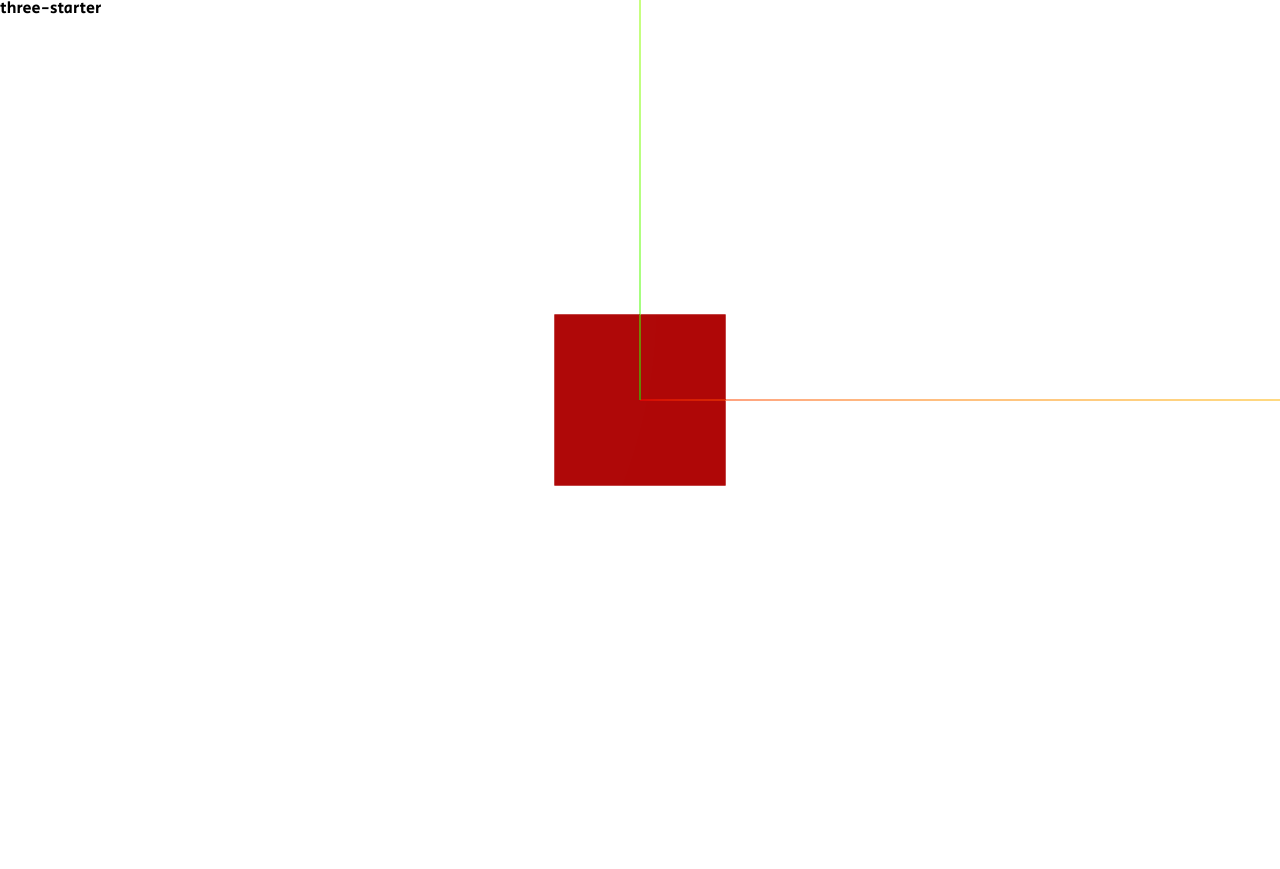
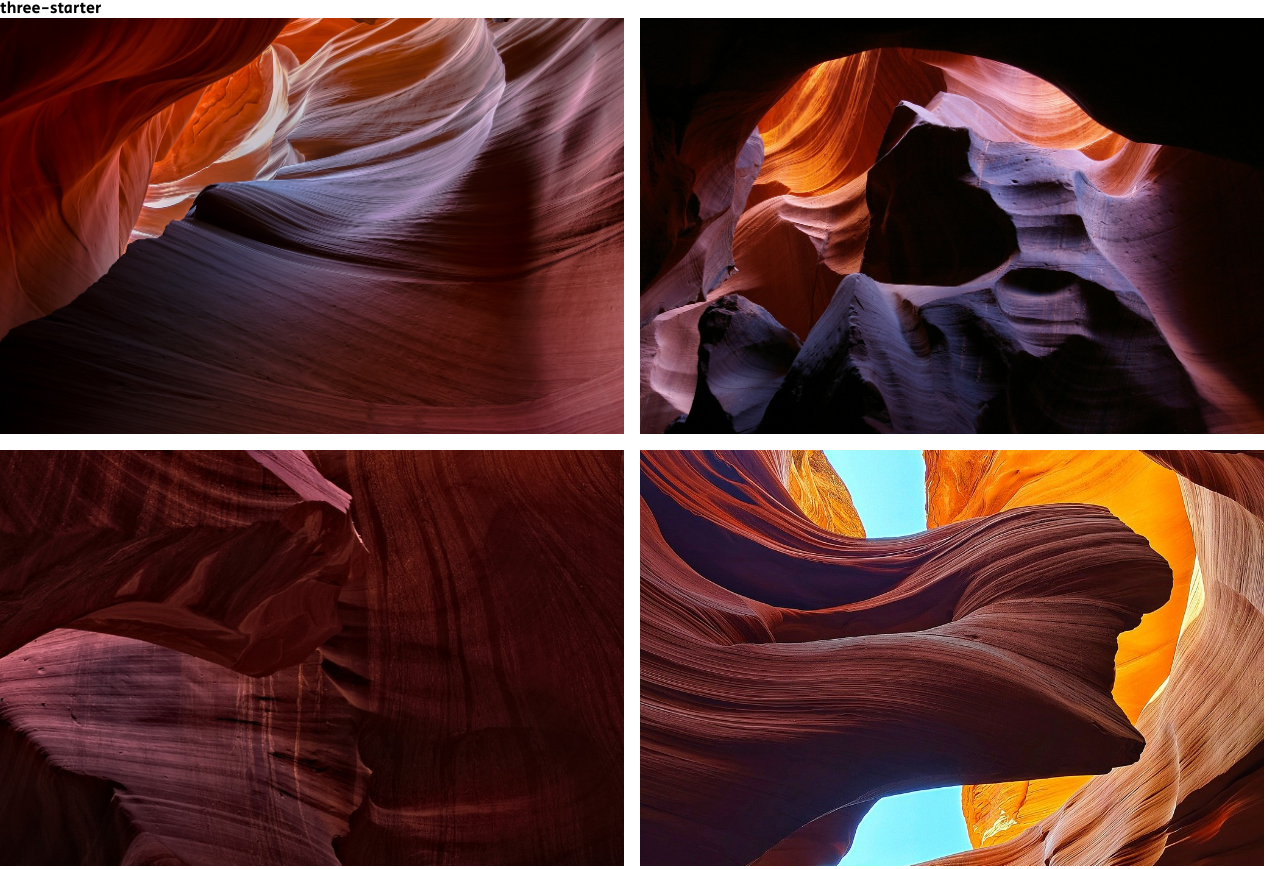
Before and after one commit to taic-dev/three-starter, a website built with Vite: page index.html in a window 1280 px wide. Shown: the top 869 px of the page. Before the commit the page ends 800 px from the top, so only its background shows below. Built offline with nearby package versions, Linux system fonts and the light colour scheme; files whose address does not match are found by name.

Commit message:
add: demo html

```diff
--- a/index.html
+++ b/index.html
@@ -10,9 +10,17 @@
   <title>threejs-ts-starter</title>
 </head>
 <body>
-  <h1>three-starter</h1>
   <div class="webgl"></div>
+  <header><h1>three-starter</h1></header>
+  <main>
+    <ul class="list">
+      <li class="item"><img class="item__image" src="src/assets/images/demo1.jpg" alt=""></li>
+      <li class="item"><img class="item__image" src="src/assets/images/demo2.jpg" alt=""></li>
+      <li class="item"><img class="item__image" src="src/assets/images/demo3.jpg" alt=""></li>
+      <li class="item"><img class="item__image" src="src/assets/images/demo4.jpg" alt=""></li>
+      <li class="item"><img class="item__image" src="src/assets/images/demo5.jpg" alt=""></li>
+    </ul>
   </main>
-  <script type="module" src="./src/assets/main.ts"></script>
+  <script type="module" src="./src/assets/ts/app.ts"></script>
 </body>
 </html>
--- a/src/assets/css/style.css
+++ b/src/assets/css/style.css
@@ -3,11 +3,34 @@
   padding: 0;
   font-family: "Secular One", sans-serif;
 }
-html,body { overflow-x: hidden; }
+html,body {
+  overflow-x: hidden;
+}
 canvas {
   position: absolute;
   top: 0;
   left: 0;
-  z-index: -1;
+  /* z-index: -1;
+  pointer-events: none; */
 }
-h1 { margin: 15px; font-size: 2rem; }
+
+img {
+  width: 100%;
+  height: 100%;
+  object-fit: cover;
+}
+
+h1 {
+  margin: 15px; font-size: 2rem;
+}
+
+.list {
+  display: flex;
+  flex-wrap: wrap;
+  gap: 16px;
+}
+
+.item {
+  width: calc(50% - 16px);
+  aspect-ratio: 3 / 2;
+}
```
Also changed, not shown: src/assets/images/demo1.jpg (added), src/assets/images/demo2.jpg (added), src/assets/images/demo3.jpg (added), src/assets/images/demo4.jpg (added), src/assets/images/demo5.jpg (added).
